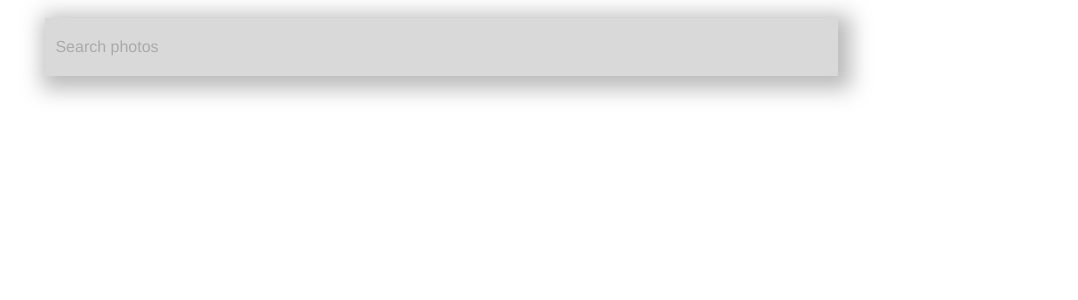
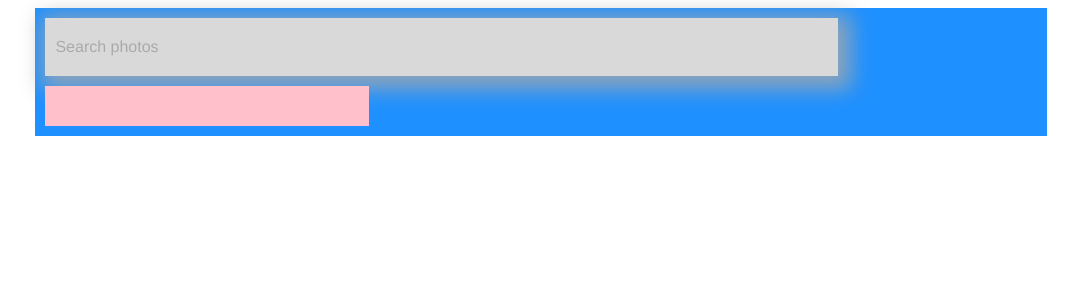
Before and after one commit to stamandf/flickr-app, a React (Create React App) app: page / in a window 1280 px wide. Shown: the top 300 px of the page, without its empty margins (99-1177 px from the left). Built offline with nearby package versions, Linux system fonts and the light colour scheme.

Commit message:
Add props children for wrapping components with styling.

```diff
--- a/src/App.js
+++ b/src/App.js
@@ -1,4 +1,5 @@
 import React from 'react';
+import { Route, Switch } from 'react-router-dom';
 import Wall from './components/Wall';
 import './styles/styles.scss'
 // import { makeStyles } from '@material-ui/core/styles';
@@ -19,13 +20,13 @@ export default class App extends React.Component {
   }
   render() {
     return (
-      <div>
-          <div>
-            <Wall/>
-          </div>
-            {/* <div>
-            <img src="https://farm66.staticflickr.com/65535/49255444951_d00df4eeff.jpg" alt="Sunset 1"></img>
-            </div> */}
+      <div className='App'>
+        <Switch>
+          {/* <Route exact path='/' component={Wall}/> */}
+          <Route exact path='/' render={() => <Wall />} />
+        </Switch>
+
+
 
       </div>
 
--- /dev/null
+++ b/src/components/Container.js
@@ -0,0 +1,7 @@
+import React from 'react';
+
+export default class Container extends React.Component {
+    render() {
+        return <div className="container">{this.props.children}</div>
+    }
+}
--- /dev/null
+++ b/src/components/Gallery.js
@@ -0,0 +1,7 @@
+import React from 'react';
+
+export default class Gallery extends React.Component {
+    render() {
+        return <div className='gallery'>{this.props.children}</div>
+    }
+}
--- /dev/null
+++ b/src/components/Search.js
@@ -0,0 +1,7 @@
+import React from 'react';
+
+export default class Search extends React.Component {
+    render() {
+        return <div className="search">{this.props.children}</div>
+    }
+}
--- a/src/components/Wall.js
+++ b/src/components/Wall.js
@@ -1,6 +1,9 @@
 import React from 'react'
 import SearchForm from './SearchForm';
 import Photo from './Photo';
+import Gallery from './Gallery';
+import Container from './Container';
+import Search from './Search';
 
 export default class Wall extends React.Component {
     constructor(props) {
@@ -39,19 +42,28 @@ export default class Wall extends React.Component {
                 secret={item.secret}
             />
         ));
+        // this.state.listPhotos.map(item => console.log("Item=", item));
+        photoList.map(item => console.log("photoList Item=", item));
+
         return (
-            <div className="container">
-                <div className="search">
+            <Container>
+            {/* <div className="search"> */}
+            <Search>
                 <SearchForm  addPhotos={this.addPhotos}/>
-                </div>
+            </Search>
+
+            {/* </div> */}
                 {/* {this.state.total} results */}
-                <div className="gallery">
-                {photoList}
-
-                </div>
+                {/* <div className="gallery"> */}
+                <Gallery>
+                 {photoList}
+                </Gallery>
+            </Container>
 
 
-            </div>
+
+
+
 
         );
 
--- a/src/styles/base/_layout.scss
+++ b/src/styles/base/_layout.scss
@@ -2,6 +2,7 @@
     display: grid;
     grid-template-columns: repeat(3, 1fr);
     width: 80%;
+    background-color: #1e90ff;
     // align-items: center;
     margin: auto;
     grid-gap: 1rem;
--- a/src/styles/components/_gallery.scss
+++ b/src/styles/components/_gallery.scss
@@ -1,8 +1,13 @@
 .gallery {
     display: grid;
-    grid-template-columns: repeat(3, 1fr);
+    // grid-template-columns: repeat(3, fit-content(40%));
+    grid-template-columns: repeat(3, minmax(min-content, 1fr));
+    // grid-template-rows: repeat(100, 6vw);
+    // grid-template-columns: repeat(auto-fit, minmax(min-content, 1fr));
+    background-color: #ffc0cb; //TRACE
+    // grid-template-columns: repeat(3, 1fr);
     grid-gap: 1rem;
-    // padding: 1rem;
+    padding: 2rem;
     width: 100%;
 
     &__img {
--- a/src/styles/components/_search.scss
+++ b/src/styles/components/_search.scss
@@ -1,10 +1,10 @@
-.container {
-    display: grid;
-    grid-template-columns: repeat(3, 1fr);
-    width: 80%;
-    grid-gap: 1rem;
-    padding: 1rem;
-}
+// .container {
+//     display: grid;
+//     grid-template-columns: repeat(3, 1fr);
+//     width: 80%;
+//     grid-gap: 1rem;
+//     padding: 1rem;
+// }
 
 .search {
     grid-column: 1 / span 3;
--- a/src/styles/styles.scss
+++ b/src/styles/styles.scss
@@ -3,3 +3,4 @@
 @import './components/app';
 @import './components/wall';
 @import './components/search';
+@import './components/gallery'
```
